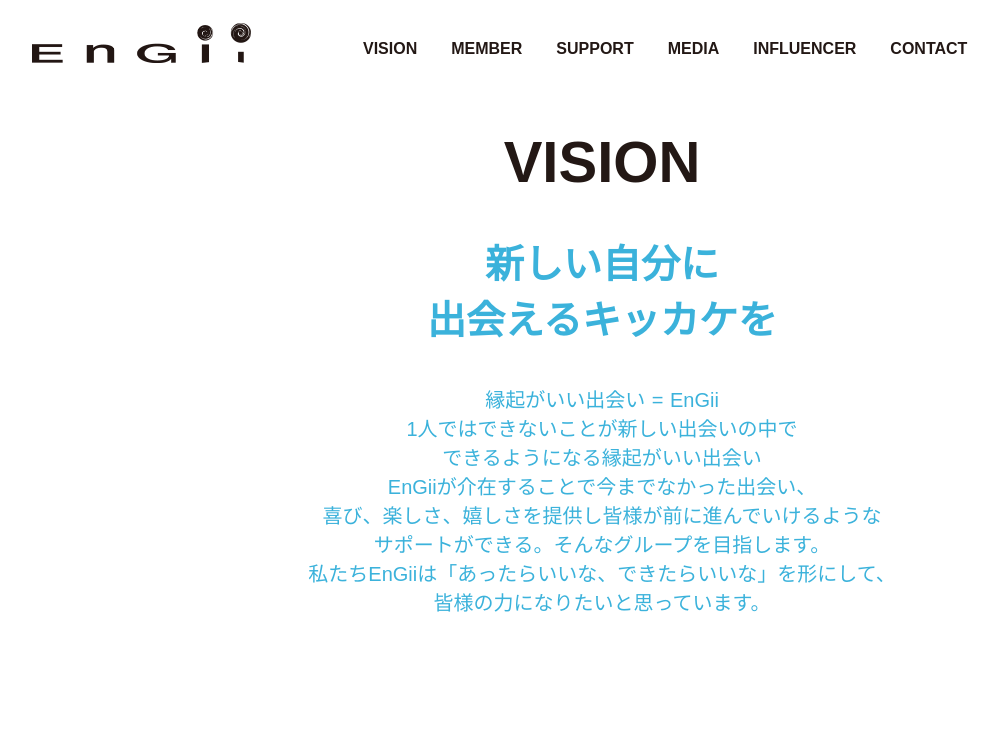
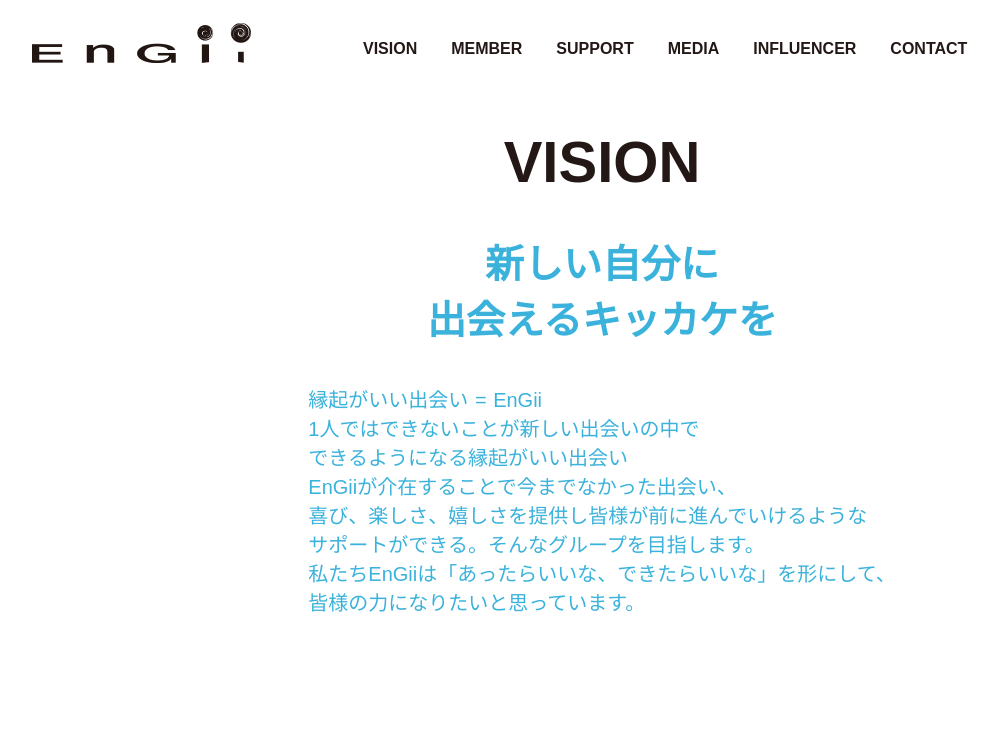
Before and after one commit to reiji-0720/EnGii-HP-recreate, a Nuxt app: page /mainAbout in a window 1280 px wide. Shown: the top 742 px of the page, without its empty margins (38-1037 px from the left). Built offline with nearby package versions, Linux system fonts and the light colour scheme.

Commit message:
微調整

```diff
--- a/components/top.vue
+++ b/components/top.vue
@@ -121,9 +121,14 @@ export default {};
   .topText {
     font-size: 16px;
   }
+
+  .topImg {
+    height: 500px;
+  }
   .topContents {
     position: absolute;
     margin: auto;
+    padding-top: 80px;
     top: 0;
     bottom: 0;
     left: 0;
@@ -136,7 +141,7 @@ export default {};
     width: 100%;
   }
   .slide {
-    margin: 0 10px;
+    margin: 80px 10px;
     width: 450px;
     height: 260px;
   }
--- a/pages/mainAbout.vue
+++ b/pages/mainAbout.vue
@@ -117,7 +117,10 @@ export default {};
 .visionText p {
   font-size: 20px;
   color: #3bb2db;
-  margin-top: 3%;
+  margin: 3% auto;
+  padding: 0 40px;
+  display: inline-block;
+  text-align: left;
 }
 
 .leaderMessage {
```
